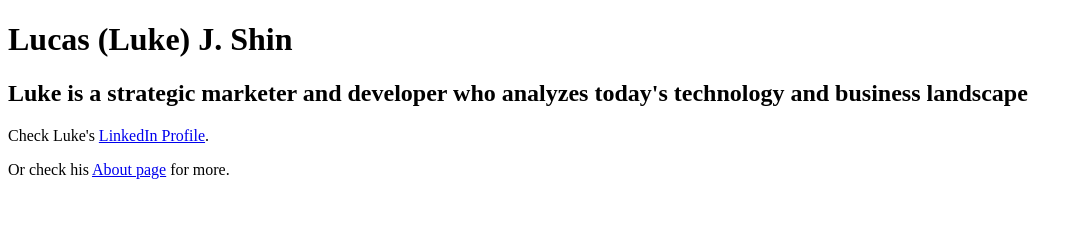
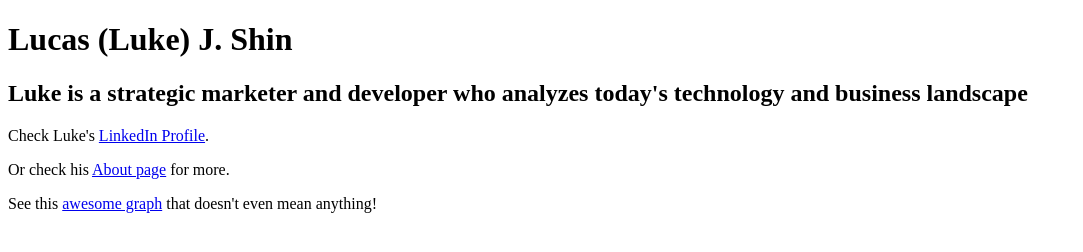
Before and after one commit to Luke-Shin/lucas_shin_web, a plain HTML site: page index.html in a window 1280 px wide. Shown: the whole page, without its empty margins (0-1083 px from the left). Drawn offline with Linux system fonts and the light colour scheme.

Commit message:
make link to pie chart

```diff
--- a/index.html
+++ b/index.html
@@ -11,6 +11,7 @@
   <h2>Luke is a strategic marketer and developer who analyzes today's technology and business landscape</h1>
   <p>Check Luke's <a href="https://www.linkedin.com/in/shinlucas">LinkedIn Profile</a>.</p>
   <p>Or check his <a href="about.html">About page</a> for more.</p>
+  <p>See this <a href="pie_chart.html">awesome graph</a> that doesn't even mean anything!</p>
 
 </body>
 
```
